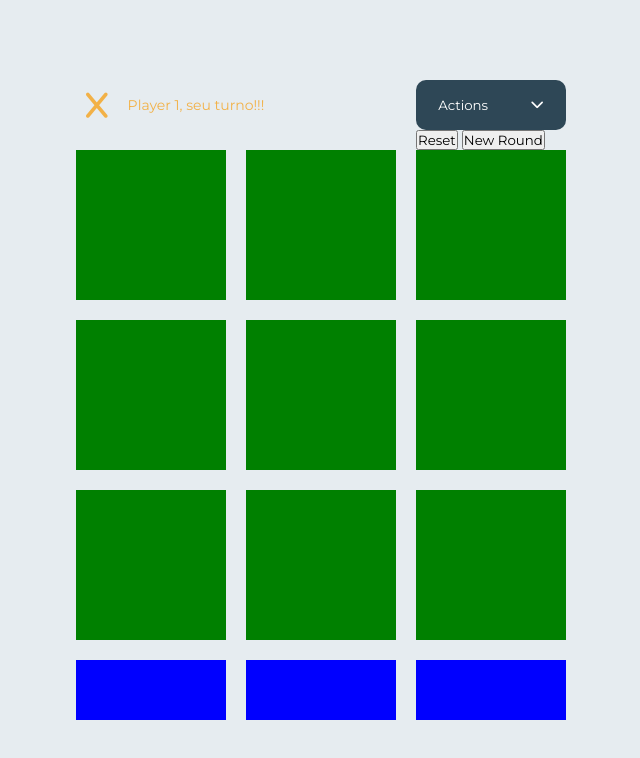
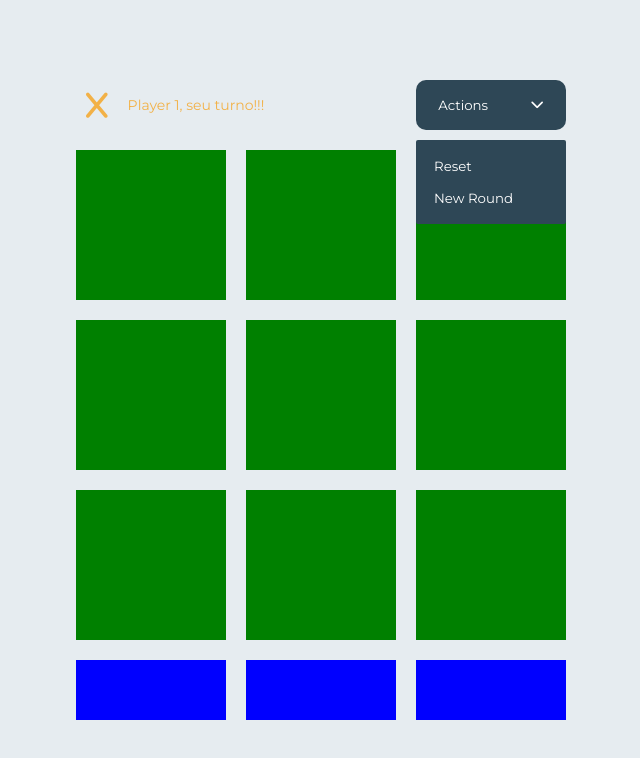
Before and after one commit to Gn112/FreeCodeProject, a plain HTML site: page index.html in a window 1280 px wide. Shown: the whole page, without its empty margins (319-959 px from the left). Drawn offline with Linux system fonts and the light colour scheme.

Commit message:
Update main.css

```diff
--- a/css/main.css
+++ b/css/main.css
@@ -29,7 +29,8 @@ body {
     justify-content: center;
 }
 
-.grid { /* Tamanho exibido em celulares */
+.grid {
+    /* Tamanho exibido em celulares */
     display: grid;
     grid-template-columns: repeat(3, 80px);
     /* 3 colunas de 80px */
@@ -39,7 +40,9 @@ body {
 
 }
 
-@media (min-width: 768px) { /* Tamanho exibido em Desktops */
+@media (min-width: 768px) {
+
+    /* Tamanho exibido em Desktops */
     .grid {
         width: 490px;
         grid-template-columns: repeat(3, 150px);
@@ -77,6 +80,7 @@ body {
     position: relative;
 }
 
+
 .menu-btn {
     width: 100%;
     height: 100%;
@@ -89,6 +93,28 @@ body {
     border-radius: 10px;
 }
 
+.itens {
+    position: absolute;
+    z-index: 11;
+    top: 60px;
+    right: 0px;
+    background-color: var(--gray);
+    border-radius: 2px;
+    padding: 10px;
+}
+
+.itens button {
+    background-color: transparent;
+    padding: 8px;
+    color: white;
+    border: none;
+}
+
+.itens button:hover {
+    text-decoration: underline;
+    cursor: pointer;
+}
+
 .square {
     background-color: green;
 }
```
